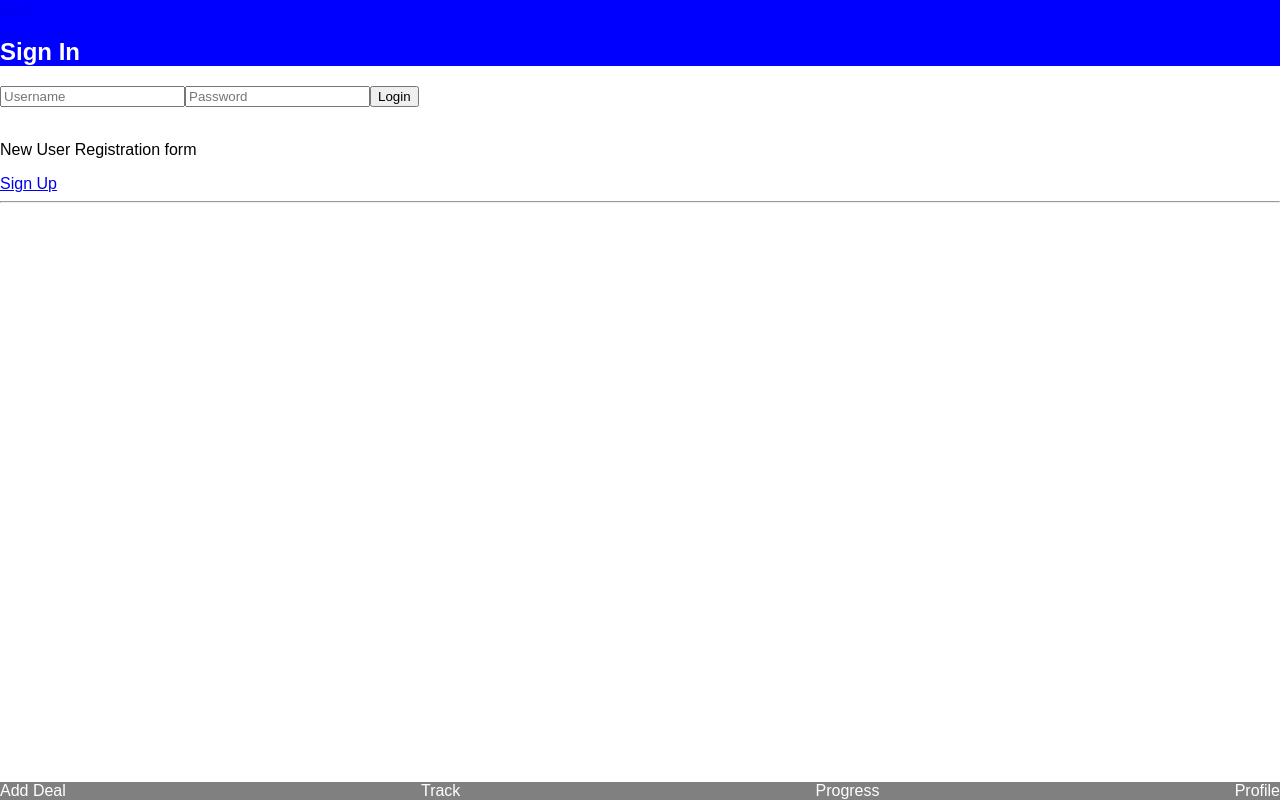
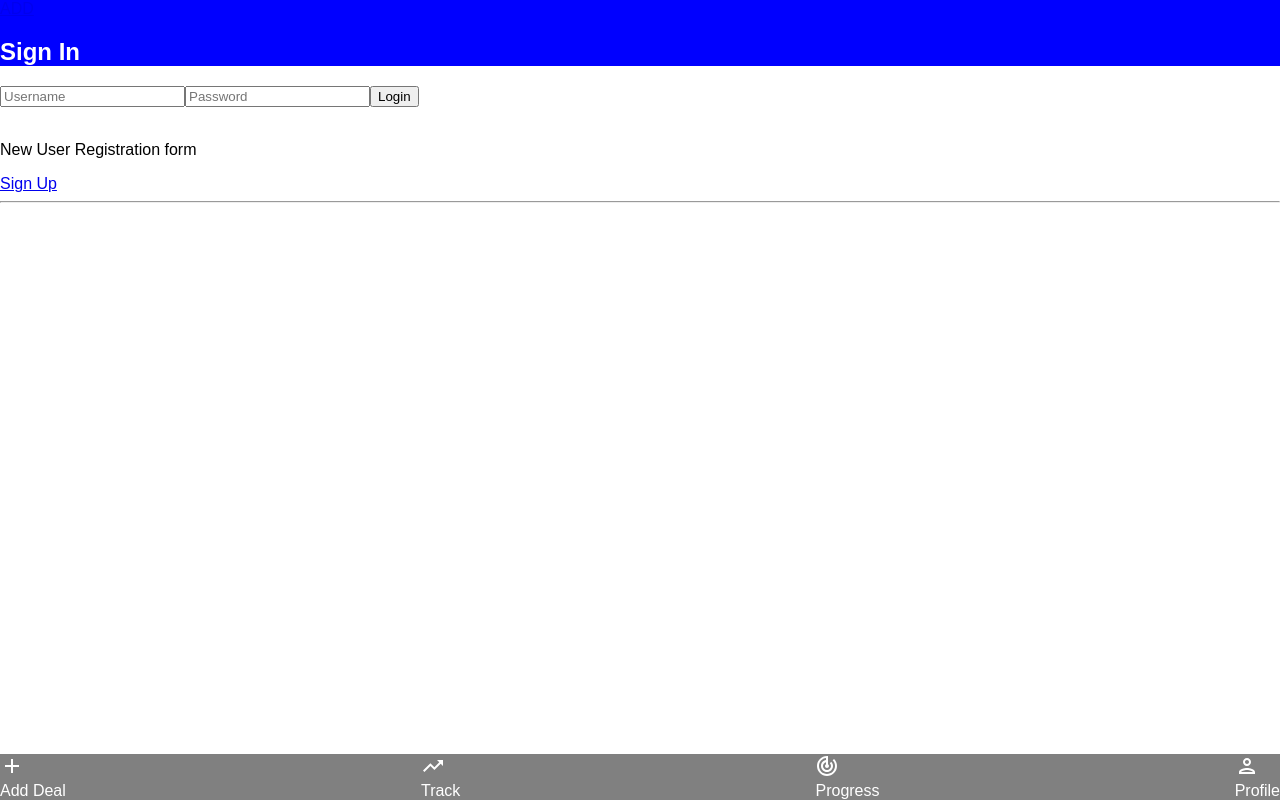
Before and after one commit to KumarAmitt/tracking-app-frontend, a React (Create React App) app: page / in a window 1280 px wide. Built offline with nearby package versions, Linux system fonts and the light colour scheme.

Commit message:
Add icons in nav bar

```diff
--- a/package.json
+++ b/package.json
@@ -3,6 +3,7 @@
   "version": "0.1.0",
   "private": true,
   "dependencies": {
+    "@material-ui/core": "^4.12.3",
     "@material-ui/icons": "^4.11.2",
     "@reduxjs/toolkit": "^1.6.1",
     "@testing-library/jest-dom": "^5.14.1",
--- a/src/App/components/NavBar.js
+++ b/src/App/components/NavBar.js
@@ -1,13 +1,29 @@
 import React from 'react';
 import { Link } from 'react-router-dom';
+import AddOutlinedIcon from '@material-ui/icons/AddOutlined';
+import TrendingUpOutlinedIcon from '@material-ui/icons/TrendingUpOutlined';
+import TrackChangesOutlinedIcon from '@material-ui/icons/TrackChangesOutlined';
+import PersonOutlinedIcon from '@material-ui/icons/PersonOutlined';
 import './style/NavBar.css';
 
 const NavBar = () => (
   <div className="navbar">
-    <Link to="/add_deal">Add Deal</Link>
-    <Link to="/track">Track</Link>
-    <Link to="/progress">Progress</Link>
-    <Link to="/profile">Profile</Link>
+    <Link to="/add_deal">
+      <AddOutlinedIcon />
+      <div>Add Deal</div>
+    </Link>
+    <Link to="/track">
+      <TrendingUpOutlinedIcon />
+      <div>Track</div>
+    </Link>
+    <Link to="/progress">
+      <TrackChangesOutlinedIcon />
+      <div>Progress</div>
+    </Link>
+    <Link to="/profile">
+      <PersonOutlinedIcon />
+      <div>Profile</div>
+    </Link>
   </div>
 );
 
```
Also changed, not shown: 1 other file (tests, documents, lock files or other folders).
